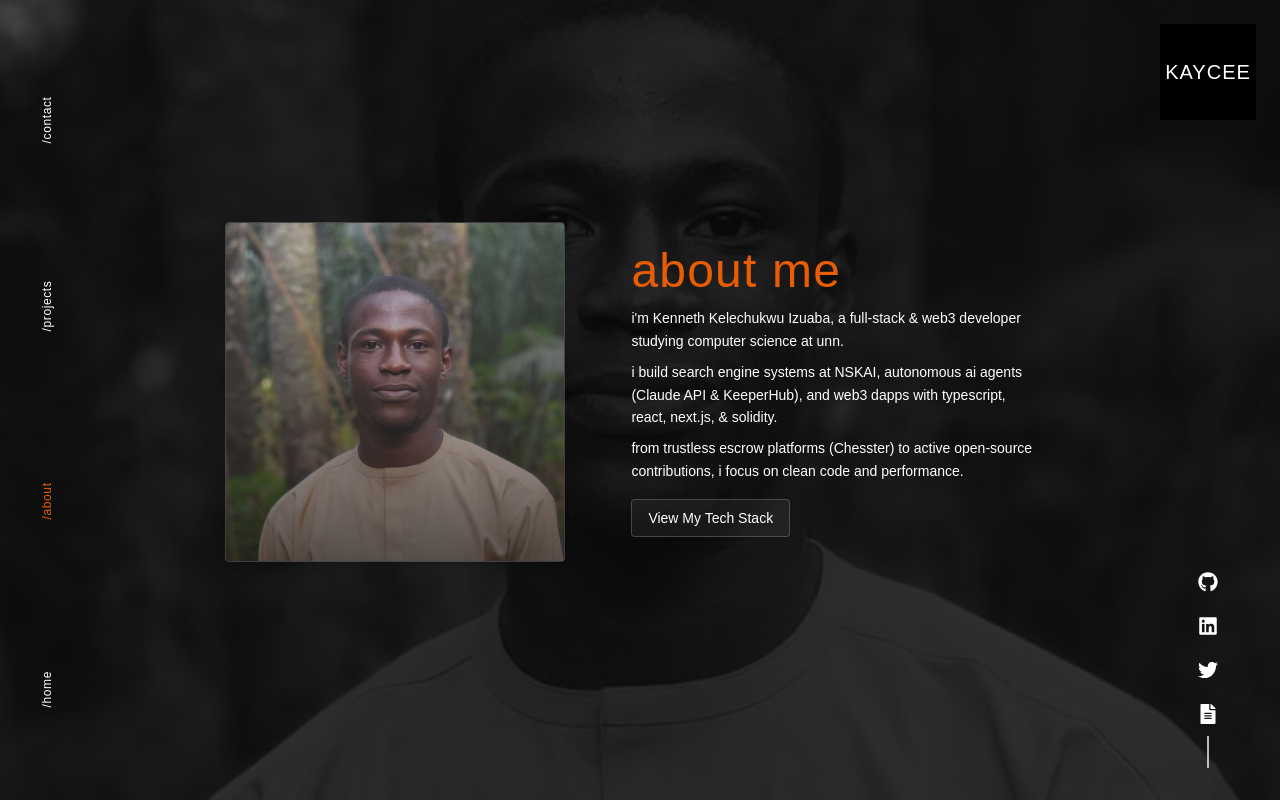
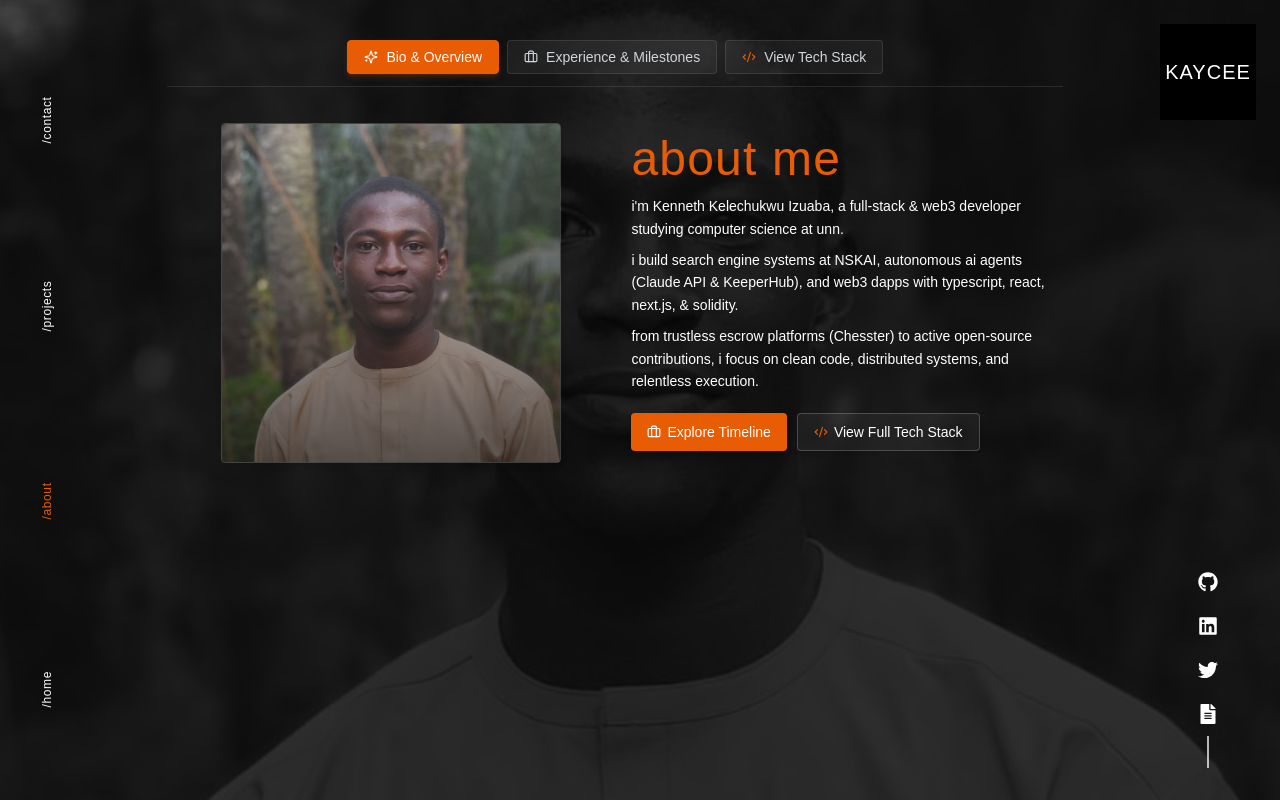
Before and after one commit to Kaycee276/Kelechukwu-Izuaba, a Next.js app: page /about in a window 1280 px wide. Built offline with nearby package versions, Linux system fonts and the light colour scheme; a web font is replaced by a local one.

Commit message:
feat(about): add interactive experience & milestones timeline with tabs

```diff
--- a/src/app/about/page.tsx
+++ b/src/app/about/page.tsx
@@ -4,8 +4,74 @@ import { useState } from "react";
 import { motion } from "framer-motion";
 import Toolbox from "@/components/Toolbox";
 import { staggerContainer, fadeIn, textVariant } from "@/utils/motion";
+import { Briefcase, Sparkles, Code2, Calendar } from "lucide-react";
+
+interface Milestone {
+  role: string;
+  company: string;
+  period: string;
+  type: "Work" | "Education" | "Web3 / AI";
+  description: string;
+  highlights: string[];
+  skills: string[];
+}
+
+const milestones: Milestone[] = [
+  {
+    role: "Full-Stack Systems Engineer",
+    company: "NSKAI",
+    period: "2025 - Present",
+    type: "Work",
+    description:
+      "Architecting high-performance search engine systems, indexing pipelines, and AI-assisted data retrieval interfaces.",
+    highlights: [
+      "Engineered resilient search services and responsive UI with Next.js & TypeScript.",
+      "Optimized query indexing throughput and reduced latency across search microservices.",
+    ],
+    skills: ["Next.js", "TypeScript", "Node.js", "Search Engines", "PostgreSQL"],
+  },
+  {
+    role: "Autonomous AI Agents Developer",
+    company: "KeeperHub & Claude API",
+    period: "2025",
+    type: "Web3 / AI",
+    description:
+      "Designed autonomous agents executing natural language read/write actions across Web, Terminal CLI, and Telegram surfaces.",
+    highlights: [
+      "Built KP: multi-surface AI assistant executing onchain transactions via plain English.",
+      "Architected rate-limit resilient orchestrations with LangChain and Anthropic Claude APIs.",
+    ],
+    skills: ["LangChain", "Claude API", "KeeperHub", "Autonomous Agents", "TypeScript"],
+  },
+  {
+    role: "Web3 Protocol & Dapp Builder",
+    company: "Chesster, Rhitta & Somnia",
+    period: "2024 - Present",
+    type: "Web3 / AI",
+    description:
+      "Built decentralized applications, trustless escrow smart contracts, and real-time reactive blockchain experiences.",
+    highlights: [
+      "Created Chesster: online 2-player chess dapp with live move verification & database persistence.",
+      "Leveraged Somnia Data Streams (SDS) and Reown AppKit for reactive onchain music streaming (Rhitta).",
+    ],
+    skills: ["Solidity", "Foundry", "AppKit", "ethers.js", "Somnia SDS", "WebSockets"],
+  },
+  {
+    role: "B.Sc. in Computer Science",
+    company: "University of Nigeria, Nsukka (UNN)",
+    period: "Undergraduate",
+    type: "Education",
+    description:
+      "Studying core foundations in algorithms, data structures, distributed systems, and modern software architecture.",
+    highlights: [
+      "Active open-source developer leading student hackathon teams and open-source contributions.",
+    ],
+    skills: ["Data Structures", "Algorithms", "Distributed Systems", "Software Architecture"],
+  },
+];
 
 export default function AboutPage() {
+  const [activeTab, setActiveTab] = useState<"overview" | "timeline">("overview");
   const [isToolboxOpen, setIsToolboxOpen] = useState(false);
 
   const toggleToolbox = () => setIsToolboxOpen(!isToolboxOpen);
@@ -55,13 +121,57 @@ export default function AboutPage() {
       variants={staggerContainer()}
       initial="hidden"
       animate="show"
-      className="h-full w-full flex items-center justify-center overflow-hidden px-4 sm:px-6 relative"
+      className="h-full w-full flex flex-col items-center justify-start overflow-y-auto px-4 sm:px-6 py-4 relative custom-scroll"
     >
       {/* Toolbox Modal */}
       {isToolboxOpen && <Toolbox tools={tools} toggleToolbox={toggleToolbox} />}
 
-      <div className="max-w-4xl w-full grid grid-cols-1 md:grid-cols-2 gap-6 lg:gap-8 items-center md:max-h-[85vh] p-4 sm:p-6 rounded-sm">
-        {/* Left Column - Image (Hidden on smaller screens, visible on md+) */}
+      <div className="max-w-4xl w-full flex flex-col gap-5 pt-2 pb-12">
+        {/* Navigation Tabs */}
+        <div className="flex items-center justify-center gap-2 border-b border-white/10 pb-3">
+          <button
+            onClick={() => setActiveTab("overview")}
+            className={`px-4 py-1.5 rounded-sm text-xs sm:text-sm font-medium transition-all cursor-pointer flex items-center gap-2 ${
+              activeTab === "overview"
+                ? "bg-[#e85d04] text-white shadow-md shadow-[#e85d04]/20 border border-[#e85d04]"
+                : "bg-white/5 text-gray-300 hover:text-white hover:bg-white/10 border border-white/10"
+            }`}
+          >
+            <Sparkles className="w-3.5 h-3.5" />
+            <span>Bio & Overview</span>
+          </button>
+          <button
+            onClick={() => setActiveTab("timeline")}
+            className={`px-4 py-1.5 rounded-sm text-xs sm:text-sm font-medium transition-all cursor-pointer flex items-center gap-2 ${
+              activeTab === "timeline"
+                ? "bg-[#e85d04] text-white shadow-md shadow-[#e85d04]/20 border border-[#e85d04]"
+                : "bg-white/5 text-gray-300 hover:text-white hover:bg-white/10 border border-white/10"
+            }`}
+          >
+            <Briefcase className="w-3.5 h-3.5" />
+            <span>Experience & Milestones</span>
+          </button>
+          <button
+            onClick={toggleToolbox}
+            className="px-4 py-1.5 rounded-sm text-xs sm:text-sm font-medium bg-white/5 text-gray-300 hover:text-white hover:bg-white/10 border border-white/10 transition-all cursor-pointer flex items-center gap-2"
+          >
+            <Code2 className="w-3.5 h-3.5 text-[#e85d04]" />
+            <span className="hidden sm:inline">View Tech Stack</span>
+            <span className="sm:hidden">Stack</span>
+          </button>
+        </div>
+
+        {/* Tab 1: Bio & Overview */}
+        {activeTab === "overview" && (
+          <motion.div
+            key="overview"
+            initial={{ opacity: 0, y: 10 }}
+            animate={{ opacity: 1, y: 0 }}
+            exit={{ opacity: 0, y: -10 }}
+            transition={{ duration: 0.3 }}
+            className="grid grid-cols-1 md:grid-cols-2 gap-6 lg:gap-8 items-center p-2 sm:p-4 rounded-sm"
+          >
+            {/* Left Column - Image */}
             <motion.div
               variants={fadeIn("right", "spring", 0.2, 1)}
               className="hidden md:flex justify-center"
@@ -92,7 +202,7 @@ export default function AboutPage() {
                 variants={fadeIn("left", "spring", 0.4, 1)}
                 className="space-y-3"
               >
-            <div className="text-xs sm:text-sm text-gray-300 space-y-2 leading-relaxed">
+                <div className="text-xs sm:text-sm text-gray-300 space-y-2 leading-relaxed font-light">
                   <p>
                     I'm{" "}
                     <span className="uppercase font-semibold text-white">
@@ -112,24 +222,108 @@ export default function AboutPage() {
                   <p>
                     From trustless escrow platforms (
                     <span className="text-white font-medium">Chesster</span>) to
-                active open-source contributions, I focus on clean code and
-                performance.
+                    active open-source contributions, I focus on clean code,
+                    distributed systems, and relentless execution.
                   </p>
                 </div>
               </motion.div>
 
               <motion.div
                 variants={fadeIn("up", "spring", 0.2, 1)}
-            className="pt-1"
+                className="pt-2 flex flex-wrap gap-2.5"
               >
                 <button
+                  onClick={() => setActiveTab("timeline")}
+                  className="px-4 py-2 bg-[#e85d04] hover:bg-[#dc2f02] text-white text-xs sm:text-sm rounded-sm transition-all shadow-md font-medium flex items-center gap-1.5"
+                >
+                  <Briefcase className="w-3.5 h-3.5" />
+                  <span>Explore Timeline</span>
+                </button>
+                <button
                   onClick={toggleToolbox}
-              className="px-4 py-2 bg-white/5 border border-white/20 rounded-sm text-white text-xs sm:text-sm cursor-pointer hover:bg-white/10 transition-all shadow-sm"
+                  className="px-4 py-2 bg-white/5 border border-white/20 rounded-sm text-white text-xs sm:text-sm cursor-pointer hover:bg-white/10 transition-all shadow-sm font-medium flex items-center gap-1.5"
                 >
-              View My Tech Stack
+                  <Code2 className="w-3.5 h-3.5 text-[#e85d04]" />
+                  <span>View Full Tech Stack</span>
                 </button>
               </motion.div>
             </motion.div>
+          </motion.div>
+        )}
+
+        {/* Tab 2: Experience & Milestones Timeline */}
+        {activeTab === "timeline" && (
+          <motion.div
+            key="timeline"
+            initial={{ opacity: 0, y: 10 }}
+            animate={{ opacity: 1, y: 0 }}
+            exit={{ opacity: 0, y: -10 }}
+            transition={{ duration: 0.3 }}
+            className="flex flex-col gap-4 py-2"
+          >
+            <div className="text-center sm:text-left mb-2">
+              <h2 className="text-2xl sm:text-3xl font-bold text-white tracking-wide">
+                Experience & Milestones
+              </h2>
+              <p className="text-xs sm:text-sm text-gray-400 mt-1">
+                Roles, engineering initiatives, and research milestones
+              </p>
+            </div>
+
+            <div className="relative pl-6 sm:pl-8 border-l border-white/15 space-y-6">
+              {milestones.map((item, index) => (
+                <motion.div
+                  key={item.role + item.company}
+                  initial={{ opacity: 0, x: -10 }}
+                  animate={{ opacity: 1, x: 0 }}
+                  transition={{ delay: index * 0.1 }}
+                  className="relative group"
+                >
+                  {/* Timeline dot */}
+                  <span className="absolute -left-[31px] sm:-left-[39px] top-1.5 w-3.5 h-3.5 rounded-full bg-black border-2 border-[#e85d04] group-hover:bg-[#e85d04] transition-colors" />
+
+                  <div className="p-4 sm:p-5 rounded-sm border border-white/15 bg-black/60 backdrop-blur-md space-y-2 hover:border-white/25 transition-all">
+                    <div className="flex flex-wrap items-center justify-between gap-1">
+                      <div>
+                        <h3 className="text-base sm:text-lg font-bold text-white">
+                          {item.role}
+                        </h3>
+                        <div className="text-xs sm:text-sm text-[#e85d04] font-medium">
+                          {item.company}
+                        </div>
+                      </div>
+                      <div className="inline-flex items-center gap-1.5 px-2.5 py-0.5 rounded-xs text-[10px] sm:text-xs bg-white/5 border border-white/10 text-gray-300 font-mono">
+                        <Calendar className="w-3 h-3 text-[#e85d04]" />
+                        <span>{item.period}</span>
+                      </div>
+                    </div>
+
+                    <p className="text-xs sm:text-sm text-gray-300 font-light leading-relaxed">
+                      {item.description}
+                    </p>
+
+                    <ul className="text-xs text-gray-400 space-y-1 list-disc list-inside pt-1 font-light">
+                      {item.highlights.map((h, hIdx) => (
+                        <li key={hIdx}>{h}</li>
+                      ))}
+                    </ul>
+
+                    <div className="flex flex-wrap gap-1.5 pt-2 border-t border-white/10">
+                      {item.skills.map((s) => (
+                        <span
+                          key={s}
+                          className="px-2 py-0.5 text-[10px] bg-white/5 text-orange-200 border border-white/5 rounded-xs font-mono"
+                        >
+                          {s}
+                        </span>
+                      ))}
+                    </div>
+                  </div>
+                </motion.div>
+              ))}
+            </div>
+          </motion.div>
+        )}
       </div>
     </motion.div>
   );
```
Also changed, not shown: 1 other file (tests, documents, lock files or other folders). Lines whose indentation alone changed are shown as unchanged.
